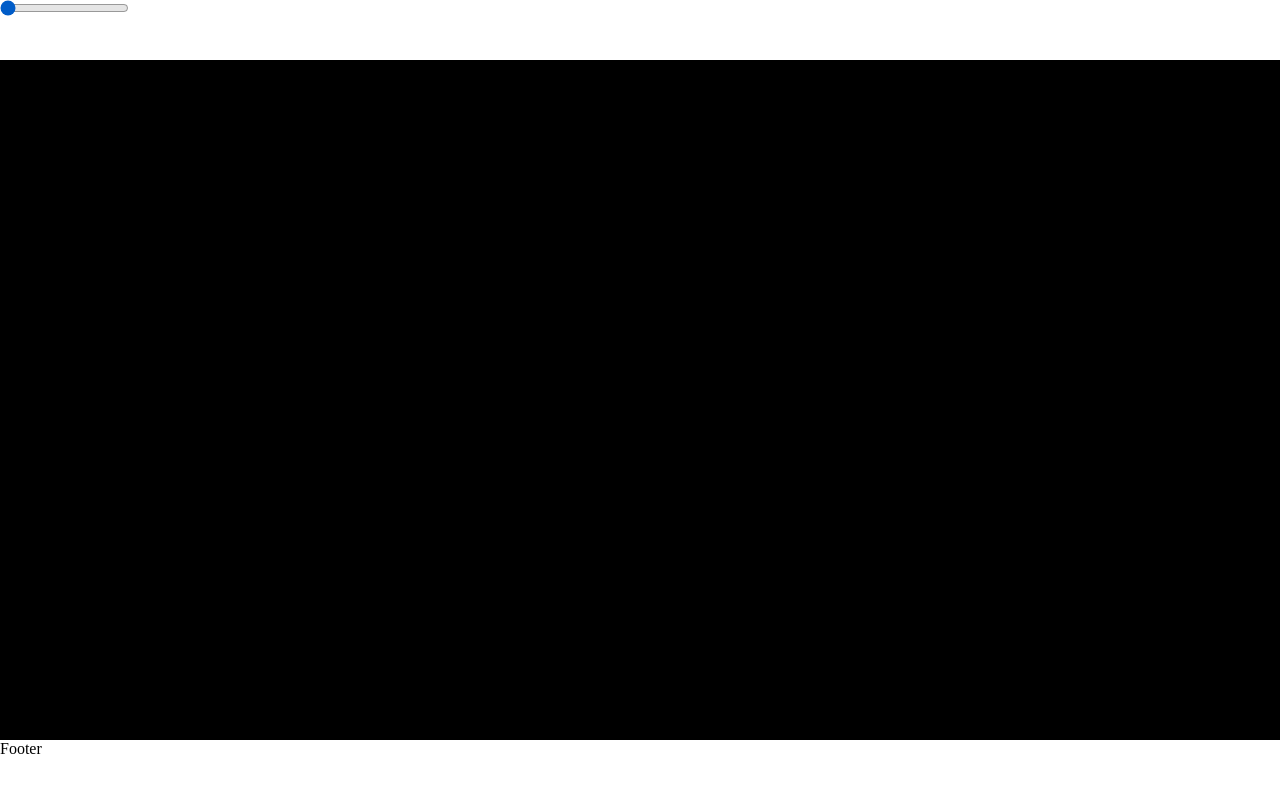
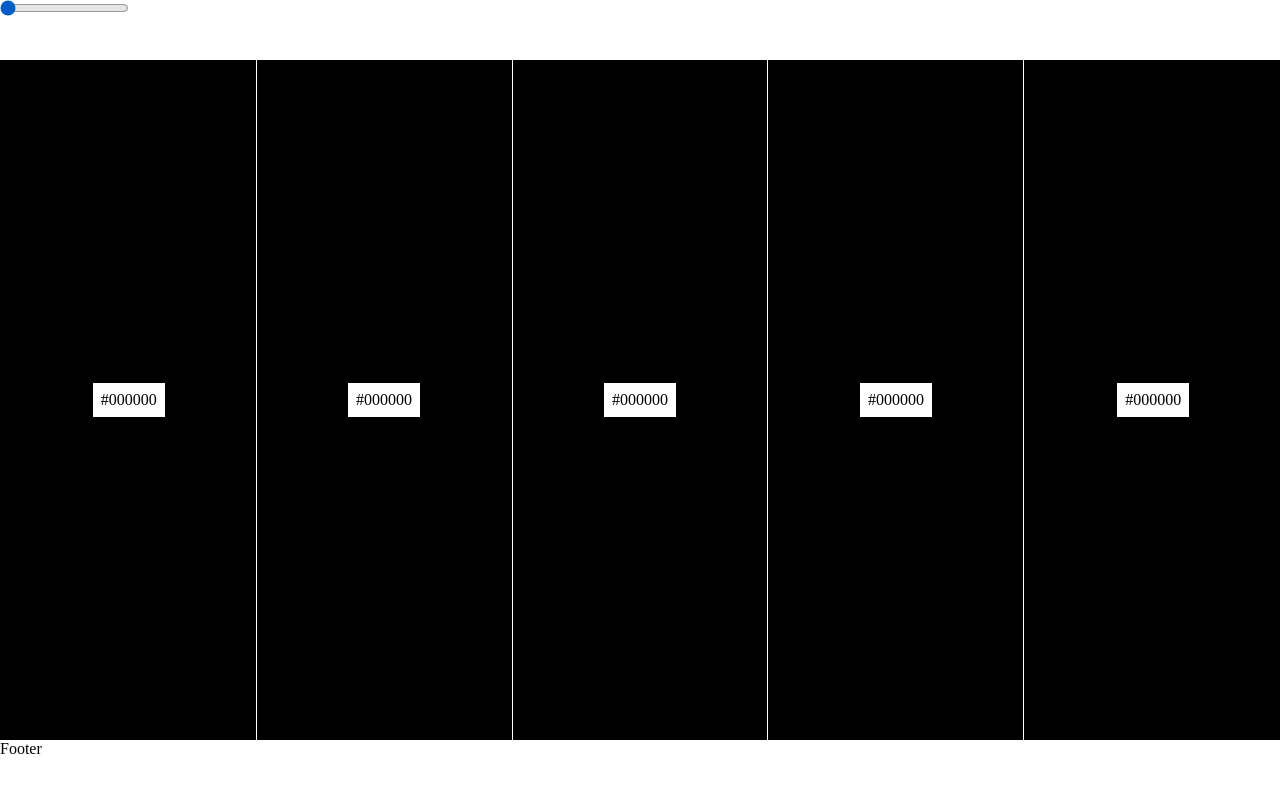
Before and after one commit to bence-toth/color-midpoints, a plain HTML site: page index.html in a window 1280 px wide. Drawn offline with Linux system fonts and the light colour scheme.

Commit message:
Added color codes, improved grid layout

```diff
--- a/index.html
+++ b/index.html
@@ -15,6 +15,7 @@
       <main>
         <label class="start" for="start-color">
           <input id="start-color" type="color" />
+          <div class="color-code">#000000</div>
         </label>
         <div class="intermediate">
           <div></div>
@@ -23,6 +24,7 @@
         </div>
         <label class="end" for="end-color">
           <input id="end-color" type="color" />
+          <div class="color-code">#000000</div>
         </label>
       </main>
       <footer>Footer</footer>
--- a/script.js
+++ b/script.js
@@ -31,9 +31,19 @@ const render = () => {
     .map(rgbToHex);
   document.querySelector(".start").style.backgroundColor = start;
   document.querySelector(".end").style.backgroundColor = end;
+  document.querySelector(".start .color-code").innerHTML = start;
+  document.querySelector(".end .color-code").innerHTML = end;
   document.querySelector(".intermediate").innerHTML = intermediateColors
-    .map((color) => `<div style="background-color: ${color}"></div>`)
+    .map(
+      (color) =>
+        `<div style="background-color: ${color}">
+          <div class="color-code">${color}</div>
+        </div>`
+    )
     .join("");
+  document.querySelector(
+    "main"
+  ).style.gridTemplateColumns = `1fr ${intermediates}fr 1fr`;
 };
 
 document
--- a/style.css
+++ b/style.css
@@ -28,6 +28,7 @@ main {
   grid-area: main;
   display: grid;
   grid-template-columns: 1fr 3fr 1fr;
+  grid-gap: 1px;
 }
 .start,
 .end {
@@ -49,8 +50,18 @@ main {
   opacity: 0;
 }
 .intermediate {
-  display: flex;
+  display: grid;
+  grid-auto-flow: column;
+  grid-gap: 1px;
 }
 .intermediate > div {
   flex-grow: 1;
+  display: flex;
+  align-items: center;
+  justify-content: center;
 }
+.color-code {
+  background-color: white;
+  color: black;
+  padding: 0.5em;
+}
```
